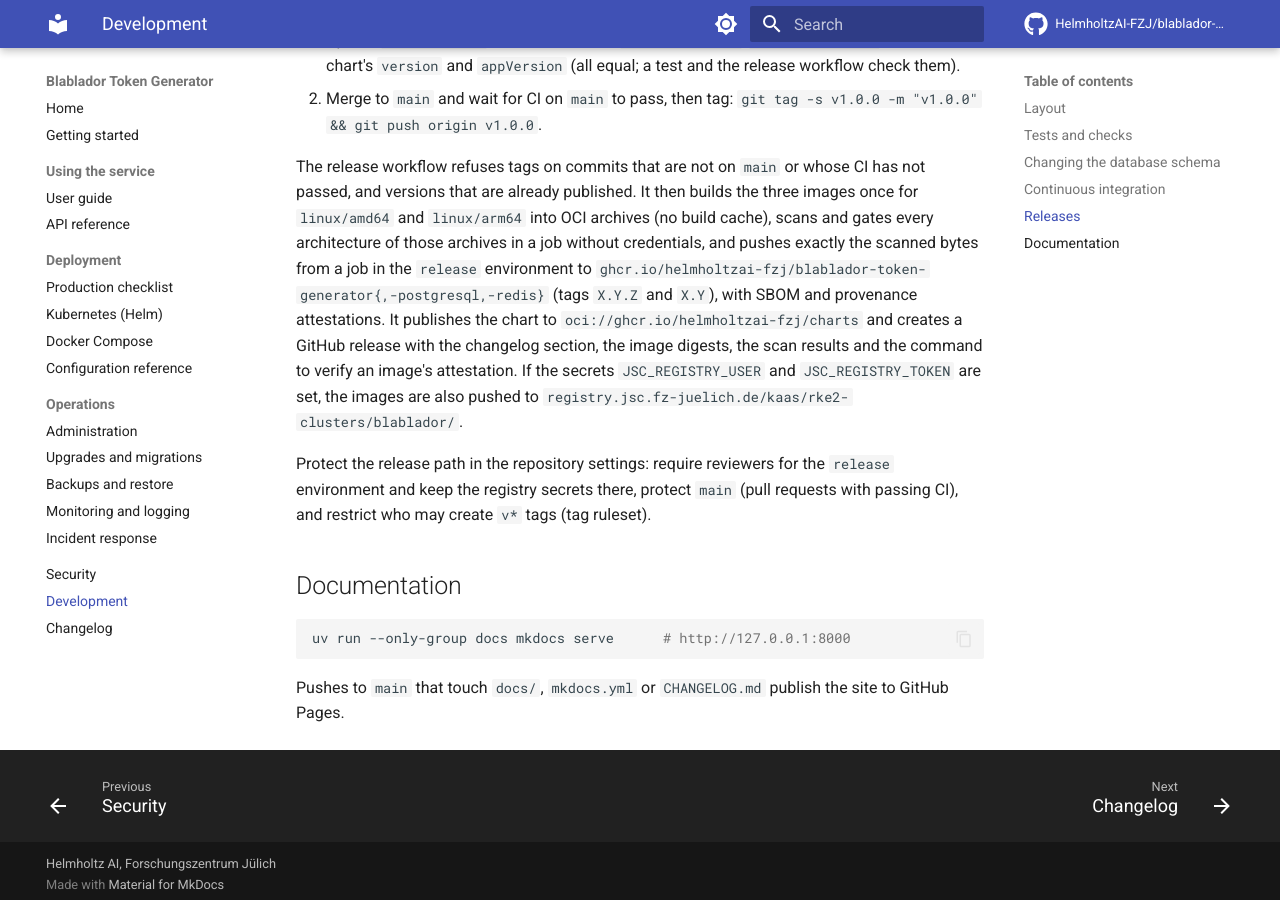
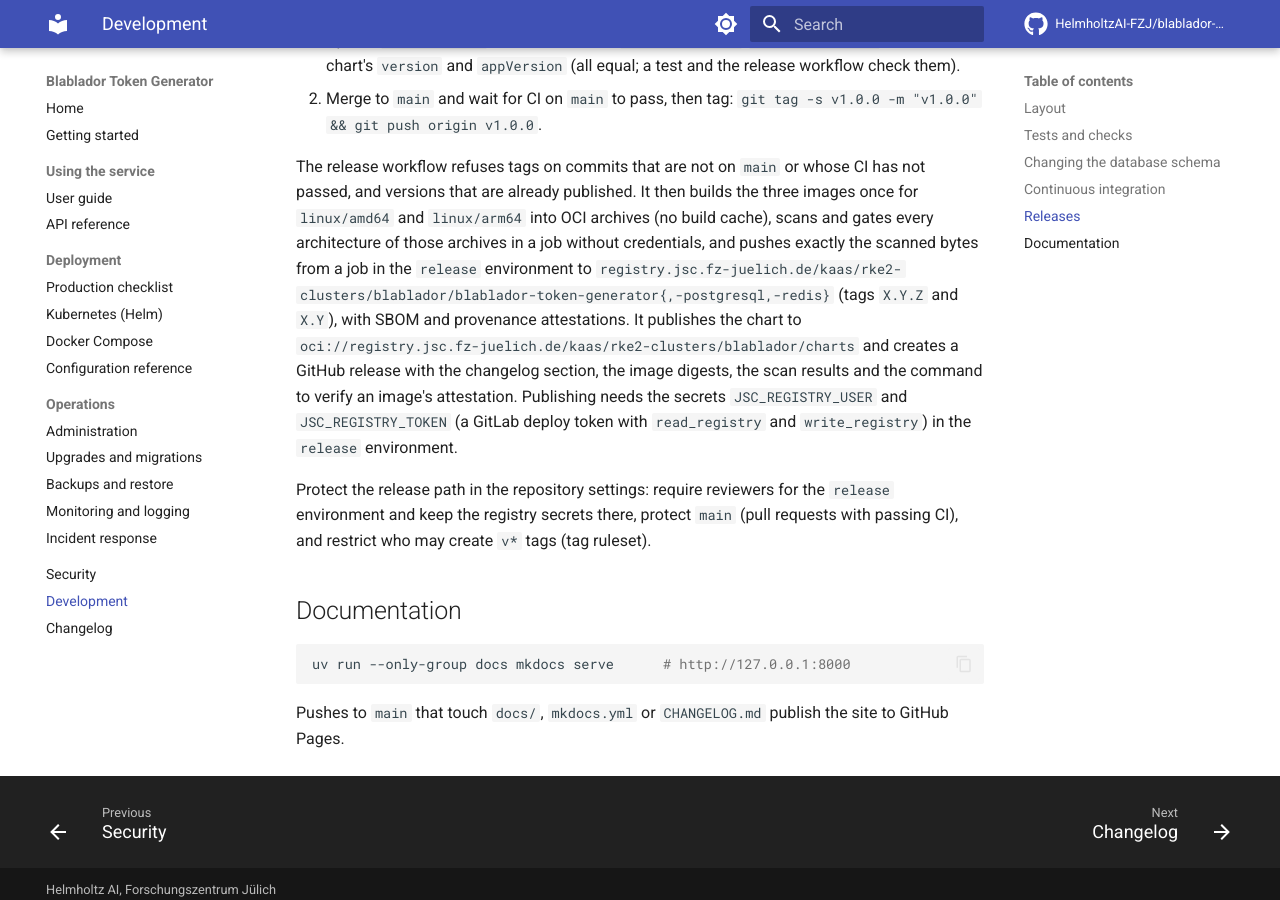
Before and after one commit to HelmholtzAI-FZJ/blablador-token-generator, an MkDocs documentation site: the page built from docs/development.md, in a window 1280 px wide and 900 px high, scrolled down 2207 px. Built offline with MkDocs 1.6.1 and Material for MkDocs 9.7.7, drawn with Linux system fonts in a browser that asks for light colours; comment, search, counter and statistics services are not loaded.

Commit message:
ci(release): publish images and chart only to the JSC registry
Drop GHCR. Images, provenance and the Helm chart go to
registry.jsc.fz-juelich.de/kaas/rke2-clusters/blablador, and the JSC
registry credentials are now required for a release.

```diff
--- a/docs/development.md
+++ b/docs/development.md
@@ -108,13 +108,13 @@ the three images once for `linux/amd64` and `linux/arm64` into OCI archives
 (no build cache), scans and gates every architecture of those archives in a
 job without credentials, and pushes exactly the scanned bytes from a job in
 the `release` environment to
-`ghcr.io/helmholtzai-fzj/blablador-token-generator{,-postgresql,-redis}`
+`registry.jsc.fz-juelich.de/kaas/rke2-clusters/blablador/blablador-token-generator{,-postgresql,-redis}`
 (tags `X.Y.Z` and `X.Y`), with SBOM and provenance attestations. It publishes
-the chart to `oci://ghcr.io/helmholtzai-fzj/charts` and creates a GitHub
-release with the changelog section, the image digests, the scan results and
-the command to verify an image's attestation. If the secrets
-`JSC_REGISTRY_USER` and `JSC_REGISTRY_TOKEN` are set, the images are also
-pushed to `registry.jsc.fz-juelich.de/kaas/rke2-clusters/blablador/`.
+the chart to `oci://registry.jsc.fz-juelich.de/kaas/rke2-clusters/blablador/charts`
+and creates a GitHub release with the changelog section, the image digests,
+the scan results and the command to verify an image's attestation. Publishing
+needs the secrets `JSC_REGISTRY_USER` and `JSC_REGISTRY_TOKEN` (a GitLab deploy
+token with `read_registry` and `write_registry`) in the `release` environment.
 
 Protect the release path in the repository settings: require reviewers for
 the `release` environment and keep the registry secrets there, protect
```
Also changed, not shown: README.md (+2 -3 lines), docs/deployment/kubernetes.md (+1 -1 lines), 1 other file.
